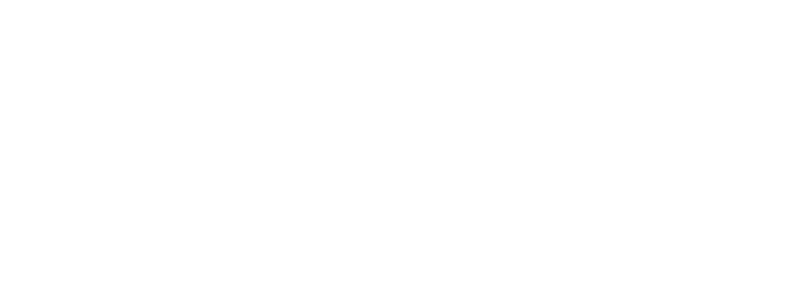
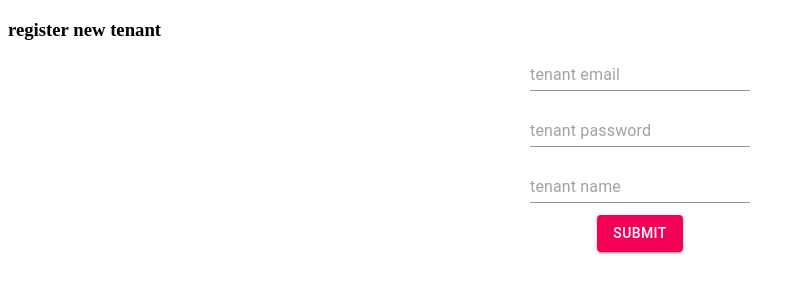
Before and after one commit to simonlally/pkg-management-react, a React (Create React App) app: page /register in a window 1280 px wide. Shown: the top 300 px of the page, without its empty margins (0-805 px from the left). Built offline with nearby package versions, Linux system fonts and the light colour scheme.

Commit message:
registration and newPackage pages

```diff
--- a/src/App.js
+++ b/src/App.js
@@ -5,8 +5,11 @@
 import home from './pages/home';
 import login from './pages/login';
 import tenantHome from './pages/tenantHome';
+import register from './pages/register';
+import newPackage from './pages/newPackage';
 
 import manager from './pages/manager';
+import showPackages from './pages/showPackages';
 
 
 class App extends React.Component {
@@ -18,11 +21,13 @@
           <Switch>
             <Route exact path="/" component={home}/>
             <Route exact path="/login" component={login}/>
+            <Route exact path="/register" component={register}/>
+            <Route exact path="/newpkg" component={newPackage}/>
+            <Route exact path="/showpkgs" component={showPackages}/>
             <Route exact path="/tenanthome" component={tenantHome}/>
             <Route exact path="/manager" component={manager}/>
           </Switch>
           </div>
-
         </Router>
       </div>
     )
--- a/src/components/Register.js
+++ /dev/null
@@ -1,13 +0,0 @@
-import React from 'react';
-
-class Register extends React.Component {
-  render() {
-    return (
-      <div>
-        <h3>register new tenant</h3>
-      </div>
-    )
-  }
-}
-
-export default Register;
--- a/src/pages/manager.css
+++ b/src/pages/manager.css
@@ -1,8 +1,8 @@
-.container {
+/* .container {
     width: 40%;
     float: left;
 }
 
 .container2 {
 
-}
+} */
--- a/src/pages/manager.js
+++ b/src/pages/manager.js
@@ -1,9 +1,10 @@
 import React from 'react';
+import { Link } from 'react-router-dom';
 import './manager.css';
 
 // Components
-import Register from '../components/Register';
 import Logout from '../components/Logout';
+//import register from '../pages/register';
 
 // Material UI
 //import TextField from '@material-ui/core/TextField';
@@ -30,37 +31,35 @@
                 <h2>Package Management System</h2>
                 <div className="container">
                     <h3>Add a new package</h3>
-                    <Grid container spacing={3}>
+                    <Grid direction="column" container spacing={3}>
                         <Grid item xs={12}>
                             <Button
                                 variant="contained"
                                 color="primary"
-                                onClick={(event) => {this.setState({newTenant: true, viewAllPackages: false, newPackage: false})} }
+                                component={Link}
+                                to="/register"
                             >Create New Tenant Account</Button>
                         </Grid>
                         <Grid item xs={12}>
                             <Button
                                 variant="contained"
                                 color="primary"
-                                onClick={(event) => {this.setState({newPackage: true, viewAllPackages: false, newTenant: false})} }
+                                component={Link}
+                                to="/newpkg"
                             >Enter New Package</Button>
                         </Grid>
                         <Grid item xs={12}>
                             <Button
                                 variant="contained"
                                 color="primary"
-                                onClick={(event) => {this.setState({viewAllPackages: true, newTenant: false, newPackage: false})} }
+                                component={Link}
+                                to="showpkgs"
                             >View All Packages</Button>
                         </Grid>
-                        <Grid item xs={16}>
+                        <Grid item xs={12}>
                             <Logout />
                         </Grid>
                     </Grid>
-                </div>
-                <div className="container2">
-                    {this.state.newTenant && (
-                        <Register/>
-                    )}
                 </div>
 
             </div>
--- /dev/null
+++ b/src/pages/newPackage.js
@@ -0,0 +1,79 @@
+import React from 'react';
+import Axios from 'axios';
+
+import { Redirect } from 'react-router-dom';
+
+// Material UI
+import TextField from '@material-ui/core/TextField';
+import Button from '@material-ui/core/Button';
+import Grid from '@material-ui/core/Grid';
+
+class newPackage extends React.Component {
+    constructor(props) {
+        super(props);
+
+        this.state = {
+            tenantName: "",
+            staffName: "",
+            packageDetails: "",
+            isPickedUp: false,
+            receivedAt: new Date().toISOString,
+        }
+    }
+
+    handleSubmit(event) {
+        event.preventDefault();
+    }
+
+    render() {
+        return (
+            <div>
+            <form className="new-package-form" >
+              <Grid
+                direction="column"
+                container
+                alignItems="center"
+                justify="center"
+                spacing={3}>
+                <h3>Enter New Package Information</h3>
+                <Grid item xs={12}>
+                  <TextField
+                    type="text"
+                    placeholder="Tenant Name"
+                    >
+                  </TextField>
+                </Grid>
+                <Grid item xs={12}>
+                  <TextField
+                    type="text"
+                    placeholder="Frontdesk Staff Name"
+                    >
+                  </TextField>
+                </Grid>
+                <Grid item xs={12}>
+                    <TextField
+                      label="Package Details"
+                      rowsMax="4"
+                      margin="normal"
+                      variant="outlined"
+                    >
+                    </TextField>
+                </Grid>
+                <Button
+                  color="secondary"
+                  variant="contained"
+                >Submit New Package</Button>
+              </Grid>
+
+            </form>
+            {this.state.success && (
+              <Redirect to="manager"
+              />
+            )}
+          </div>
+        )
+    }
+
+}
+
+export default newPackage;
--- /dev/null
+++ b/src/pages/register.js
@@ -0,0 +1,110 @@
+import React from 'react';
+import Axios from 'axios';
+import { Redirect } from 'react-router-dom';
+
+// Material UI
+import TextField from '@material-ui/core/TextField';
+import Button from '@material-ui/core/Button';
+import Grid from '@material-ui/core/Grid';
+
+class register extends React.Component {
+  constructor(props) {
+    super(props);
+
+    this.state = {
+      email: "",
+      password: "",
+      confirmPassword: "",
+      handle: "",
+      success: null,
+    }
+    this.handleSubmit = this.handleSubmit.bind(this);
+  }
+
+  handleSubmit(event) {
+    event.preventDefault();
+    console.log("FIIIIRED");
+
+    const tenant = {
+      "email": this.state.email,
+      "password": this.state.password,
+      "confirmPassword": this.state.password,
+      "handle": this.state.handle,
+      "isStaff": false,
+    }
+
+    const headers = {
+      "Content-Type": "application/json",
+      "Access-Control-Allow-Origin": "*"
+    }
+
+    console.log(tenant);
+
+    const url = 'https://us-central1-mydb-34040.cloudfunctions.net/api/signup';
+    Axios.post(url, tenant, headers)
+      .then((res) => {
+        console.log(res);
+        console.log("new tenant created");
+        if (res.status === 201) {
+          this.setState({success: true});
+        }
+      })
+      .catch((err) => {
+        console.log(err);
+      })
+
+  }
+
+  render() {
+    return (
+      <div>
+        <h3>register new tenant</h3>
+        <form className="new-tenant-form" >
+          <Grid
+            direction="column"
+            container
+            alignItems="center"
+            justify="center"
+            spacing={3}>
+            <Grid item xs={12}>
+              <TextField
+                type="text"
+                placeholder="tenant email"
+                onChange={(event) => this.setState({email: event.target.value})}
+                >
+              </TextField>
+            </Grid>
+            <Grid item xs={12}>
+              <TextField
+                type="password"
+                placeholder="tenant password"
+                onChange={(event) => this.setState({password: event.target.value, confirmPassword: event.target.value})}
+                >
+              </TextField>
+            </Grid>
+            <Grid item xs={12}>
+              <TextField
+                type="text"
+                placeholder="tenant name"
+                onChange={(event) => this.setState({handle: event.target.value})}
+                >
+              </TextField>
+            </Grid>
+            <Button
+              color="secondary"
+              variant="contained"
+              onClick={(event) => this.handleSubmit(event)}
+            >Submit</Button>
+          </Grid>
+
+        </form>
+        {this.state.success && (
+          <Redirect to="manager"
+          />
+        )}
+      </div>
+    )
+  }
+}
+
+export default register;
--- /dev/null
+++ b/src/pages/showPackages.js
@@ -0,0 +1,28 @@
+import React from 'react';
+import Axios from 'axios';
+
+// Material UI
+import TextField from '@material-ui/core/TextField';
+import Button from '@material-ui/core/Button';
+import Grid from '@material-ui/core/Grid';
+
+class showPackages extends React.Component {
+    constructor(props) {
+        super(props);
+
+        this.state = {
+
+        }
+    }
+
+    render() {
+        return (
+            <div>
+                Show packages
+            </div>
+        )
+    }
+
+}
+
+export default showPackages;
```
Also changed, not shown: src/pages/login.js (+6 -2 lines).
